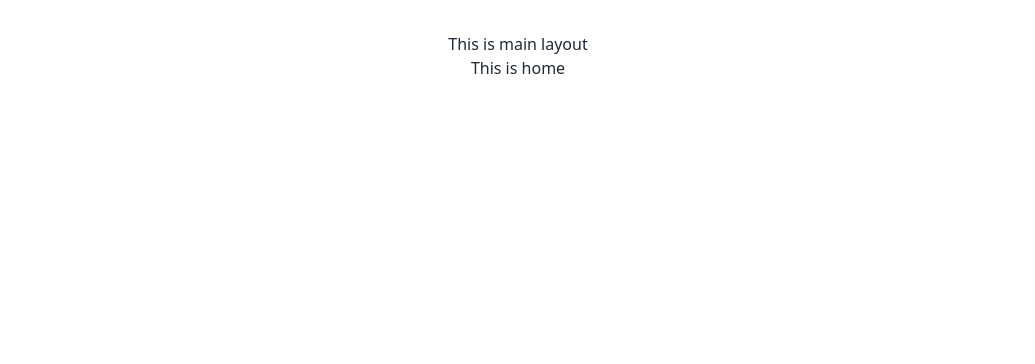
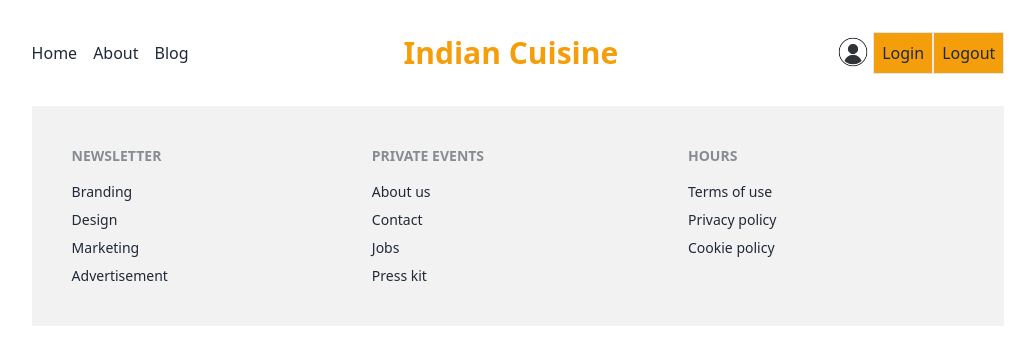
Before and after one commit to rezwan563/indian-cuisine, a React (Vite) app: page / in a window 1280 px wide. Shown: the top 364 px of the page, without its empty margins (122-1157 px from the left). Built offline with nearby package versions, Linux system fonts and the light colour scheme.

Commit message:
Footer added

```diff
--- a/src/layout/Main/Main.jsx
+++ b/src/layout/Main/Main.jsx
@@ -1,11 +1,14 @@
 import React from 'react';
 import { Outlet } from 'react-router-dom';
+import Header from '../../pages/Shared/Header/Header';
+import Footer from '../../pages/Shared/Footer/Footer';
 
 const Main = () => {
     return (
-        <div>
-            <h1>This is main layout</h1>
+        <div className='md:w-4/5 md:mx-auto'>
+            <Header></Header>
             <Outlet></Outlet>
+            <Footer></Footer>
         </div>
     );
 };
--- a/src/pages/Home/Home.jsx
+++ b/src/pages/Home/Home.jsx
@@ -3,7 +3,7 @@ import React from 'react';
 const Home = () => {
     return (
         <div>
-            <h1>This is home</h1>
+
         </div>
     );
 };
--- a/src/pages/Shared/Footer/Footer.jsx
+++ b/src/pages/Shared/Footer/Footer.jsx
@@ -1,11 +1,33 @@
-import React from 'react';
+import React from "react";
 
 const Footer = () => {
-    return (
+  return (
+    <div>
+      <footer className="footer p-10 bg-base-200 text-base-content">
         <div>
-            <h1>This is footer</h1>
+          <span className="footer-title">Newsletter</span>
+          <a className="link link-hover">Branding</a>
+          <a className="link link-hover">Design</a>
+          <a className="link link-hover">Marketing</a>
+          <a className="link link-hover">Advertisement</a>
         </div>
-    );
+        <div>
+          <span className="footer-title">Private events</span>
+          <a className="link link-hover">About us</a>
+          <a className="link link-hover">Contact</a>
+          <a className="link link-hover">Jobs</a>
+          <a className="link link-hover">Press kit</a>
+        </div>
+        <div>
+          <span className="footer-title">Hours</span>
+          <a className="link link-hover">Terms of use</a>
+          <a className="link link-hover">Privacy policy</a>
+          <a className="link link-hover">Cookie policy</a>
+        </div>
+      </footer>
+
+    </div>
+  );
 };
 
 export default Footer;
--- /dev/null
+++ b/src/pages/Shared/Header/Header.css
@@ -0,0 +1,16 @@
+.avatar_img span{
+    display: none;
+    position: absolute;
+    top: 10;
+    left: 12;
+    right: 5;
+    background: #333;
+    color: #fff;
+}
+
+.avatar_img:hover span{
+    display: block;
+    width: 100px;
+    padding-left: 2px;
+
+}
--- a/src/pages/Shared/Header/Header.jsx
+++ b/src/pages/Shared/Header/Header.jsx
@@ -1,10 +1,31 @@
 import React from 'react';
+import { Link } from 'react-router-dom';
+import "./Header.css"
 
 const Header = () => {
     return (
-        <div>
-            <h1>This is header</h1>
-        </div>
+        <nav className='md:flex md:justify-between md:items-center mb-8'>
+            <div className=''>
+                <div>
+                    <Link className='mr-4' to='/'>Home</Link>
+                    <Link className='mr-4' to='/about_us'>About</Link>
+
+                    <Link to='/blog'>Blog</Link>
+                </div>
+
+            </div>
+            <div>
+                <Link to='/' className='text-amber-500 text-3xl font-bold'>Indian Cuisine</Link>
+            </div>
+            <div className='flex'>
+                <div className='avatar_img'>
+                    <img className='h-10' src="/src/assets/avatar_img.jpg" alt="" />
+                    <span>Abid Rahman</span>
+                </div>
+                <button className='bg-amber-500 p-2 border'>Login</button>
+                <button className='bg-amber-500 p-2 border'>Logout</button>
+            </div>
+        </nav>
     );
 };
 
```
Also changed, not shown: src/assets/avatar_img.jpg (added).
